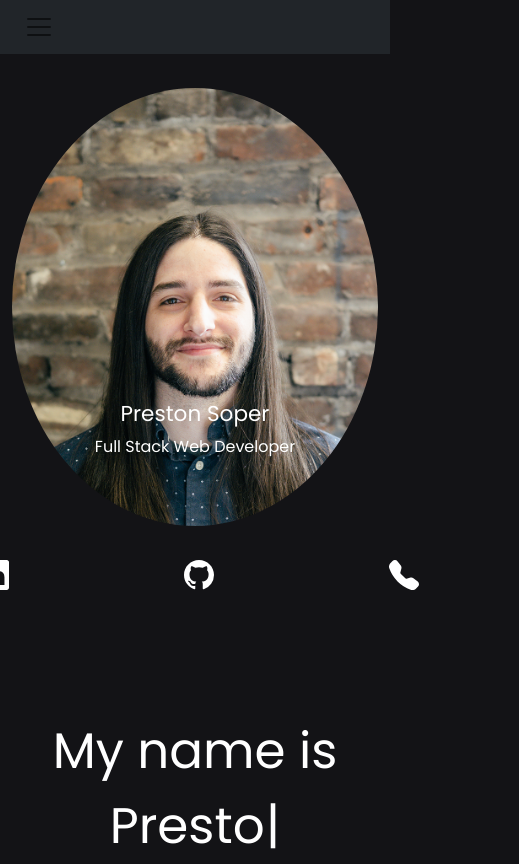
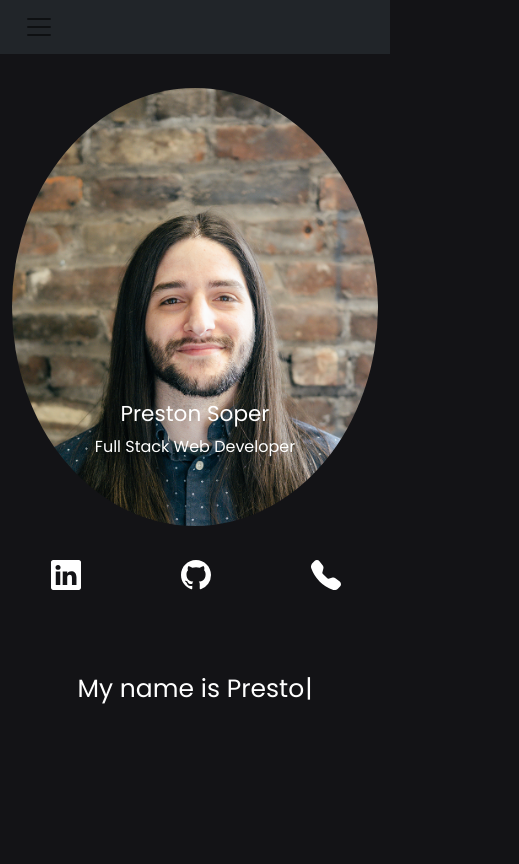
Before and after one commit to psoper1/psoper1.github.io, a React (Create React App) app in the folder app/: page / in a window 390 px wide. Shown: the whole page, 519 px wide, since content can reach past the window. Built offline with nearby package versions, Linux system fonts and the light colour scheme; the HTML template or start-up script is replaced by a standard one; a web font is replaced by a local one.

Commit message:
more changes

```diff
--- a/app/src/App.css
+++ b/app/src/App.css
@@ -82,8 +82,8 @@
 }
 
 .icon {
-  padding-right: 100px;
-  margin-left: 75px;
+  padding-right: 50px;
+  margin-left: 50px;
 }
 
 .card-img-top {
@@ -102,6 +102,7 @@ a.btn-primary {
   justify-content: center;
   display: flex;
   flex-direction: row;
+  margin-right: 30px;
 }
 
 .about {
@@ -136,3 +137,10 @@ section {
   align-content: flex-start;
   flex-wrap: wrap;
 }
+
+@media only screen and (max-width: 940px) {
+  #about {
+      font-size: 25px;
+      margin-top: 80px;
+  }
+}
--- a/app/src/Components/AboutMe.js
+++ b/app/src/Components/AboutMe.js
@@ -3,6 +3,7 @@ import Typewriter from "typewriter-effect";
 function AboutMe() {
     return (
         <>
+        <div className='container'>
             <div id="about" className="text-center animatedtext">
                 <Typewriter
 
@@ -27,6 +28,7 @@ function AboutMe() {
                     }}
                 />
             </div>
+            </div>
         </>
     )
 }
```
